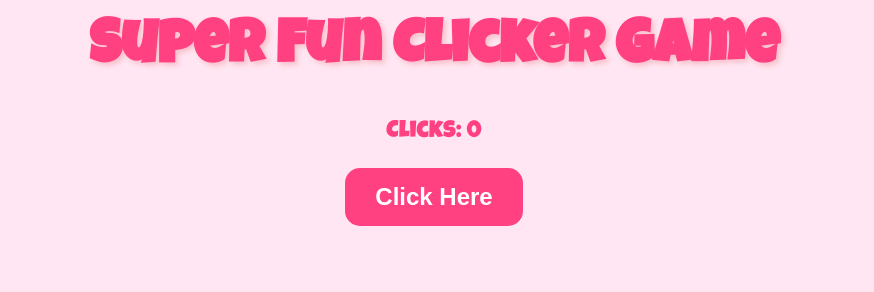
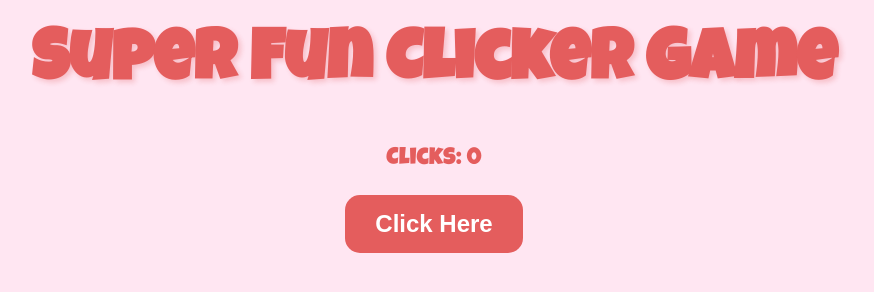
Before and after one commit to zenbladee/valentines-clicker-game, a plain HTML site: page index.html in a window 1280 px wide. Shown: the whole page, without its empty margins (206-1080 px from the left). Drawn offline with Linux system fonts and the light colour scheme.

Commit message:
Minor changes to colors

```diff
--- a/styles.css
+++ b/styles.css
@@ -5,14 +5,14 @@ body {
     text-align: center;
     font-family: 'Luckiest Guy', cursive;
     background-color: #ffe6f2; /* Light pink background */
-    color: #ff4081; /* Cute pink text */
+    color: #e45d5d; /* Cute pink text */
 }
 
 /* Make the title much bigger and centered */
 h1 {
-    font-size: 60px; /* Super big title */
+    font-size: 70px; /* Super big title */
     text-align: center;
-    margin-top: 20px;
+    margin-top: 30px;
     text-shadow: 3px 3px 5px rgba(215, 46, 46, 0.2); /* Slight shadow for depth */
 }
 
@@ -25,7 +25,7 @@ p {
 button {
     font-size: 24px;
     padding: 15px 30px;
-    background-color: #ff4081; /* Pink button */
+    background-color: #e45d5d; /* Pink button */
     color: white;
     border: none;
     border-radius: 15px;
```
